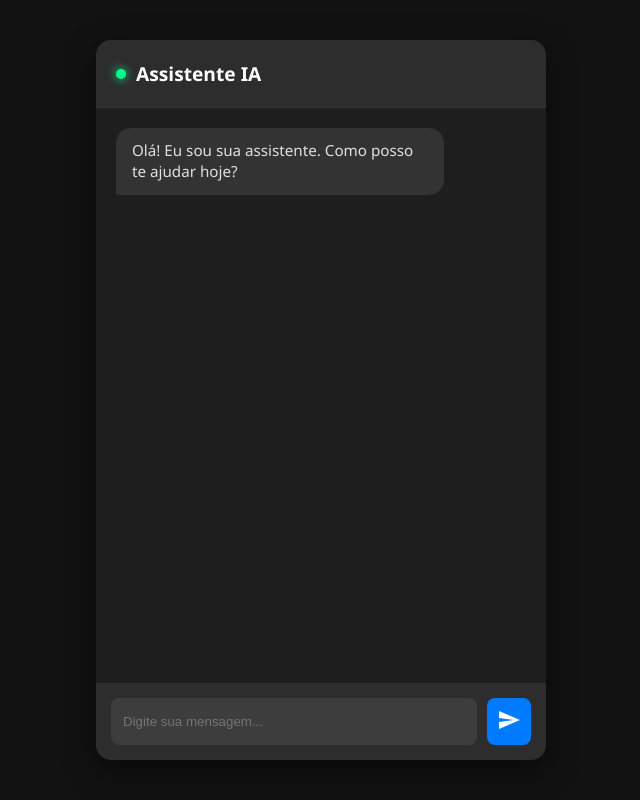
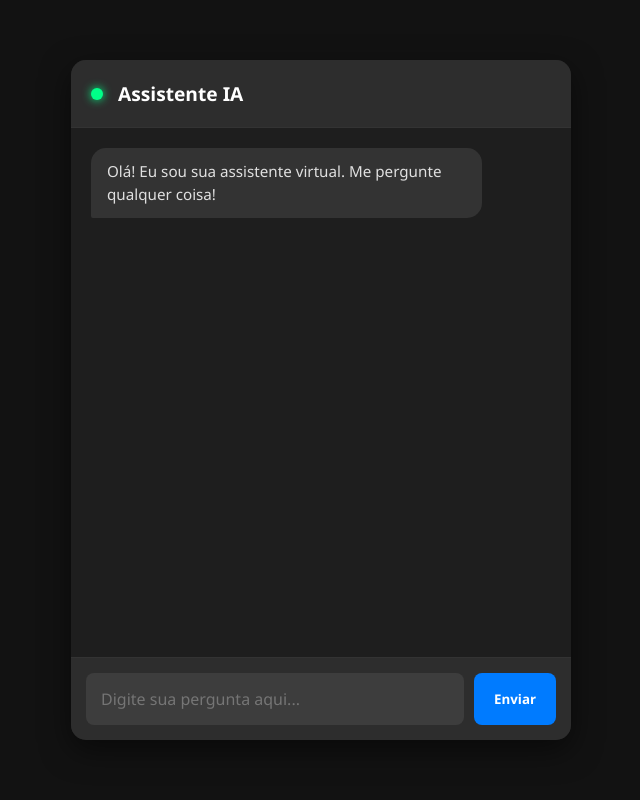
Before and after one commit to Gu3st3rD3v/Simples-Assistente-Virtual-, a Flask app: page / in a window 1280 px wide. Shown: the whole page, without its empty margins (319-959 px from the left). Run offline with Flask 3, Linux system fonts and the light colour scheme.

Commit message:
Update index.html

```diff
--- a/templates/index.html
+++ b/templates/index.html
@@ -3,8 +3,26 @@
 <head>
     <meta charset="UTF-8">
     <meta name="viewport" content="width=device-width, initial-scale=1.0">
-    <title>Minha Assistente Virtual</title>
-    <link rel="stylesheet" href="style.css">
+    <title>Assistente IA</title>
+    <style>
+        /* Tudo aqui é o visual (CSS) */
+        * { box-sizing: border-box; margin: 0; padding: 0; font-family: 'Segoe UI', Tahoma, Geneva, Verdana, sans-serif; }
+        body { background-color: #121212; display: flex; justify-content: center; align-items: center; height: 100vh; color: #fff; }
+        .chat-wrapper { width: 100%; max-width: 500px; height: 85vh; background: #1e1e1e; border-radius: 15px; display: flex; flex-direction: column; overflow: hidden; box-shadow: 0 10px 30px rgba(0,0,0,0.5); }
+        header { background: #2d2d2d; padding: 20px; display: flex; align-items: center; border-bottom: 1px solid #333; }
+        .status-online { width: 12px; height: 12px; background: #00ff88; border-radius: 50%; margin-right: 15px; box-shadow: 0 0 10px #00ff88; }
+        header h1 { font-size: 1.2rem; margin: 0; }
+        #chat-container { flex: 1; padding: 20px; overflow-y: auto; display: flex; flex-direction: column; gap: 15px; }
+        .message { padding: 12px 16px; border-radius: 15px; max-width: 85%; line-height: 1.5; font-size: 0.95rem; word-wrap: break-word; }
+        .user { background: #007bff; color: white; align-self: flex-end; border-bottom-right-radius: 2px; }
+        .bot { background: #333; color: #e0e0e0; align-self: flex-start; border-bottom-left-radius: 2px; }
+        .input-area { padding: 15px; background: #2d2d2d; display: flex; gap: 10px; border-top: 1px solid #333; }
+        input { flex: 1; background: #3d3d3d; border: none; padding: 15px; border-radius: 8px; color: white; outline: none; font-size: 1rem; }
+        button { background: #007bff; color: white; border: none; padding: 0 20px; border-radius: 8px; cursor: pointer; transition: 0.3s; font-weight: bold; }
+        button:hover { background: #0056b3; }
+        #chat-container::-webkit-scrollbar { width: 6px; }
+        #chat-container::-webkit-scrollbar-thumb { background: #555; border-radius: 10px; }
+    </style>
 </head>
 <body>
 
@@ -15,17 +33,62 @@
         </header>
 
         <div id="chat-container">
-            <div class="message bot">Olá! Eu sou sua assistente. Como posso te ajudar hoje?</div>
+            <div class="message bot">Olá! Eu sou sua assistente virtual. Me pergunte qualquer coisa!</div>
         </div>
 
         <div class="input-area">
-            <input type="text" id="user-input" placeholder="Digite sua mensagem...">
-            <button id="send-btn">
-                <svg viewBox="0 0 24 24" width="24" height="24"><path fill="currentColor" d="M2.01 21L23 12 2.01 3 2 10l15 2-15 2z"></path></svg>
-            </button>
+            <input type="text" id="user-input" placeholder="Digite sua pergunta aqui...">
+            <button id="send-btn">Enviar</button>
         </div>
     </div>
 
-    <script src="script.js"></script>
+    <script>
+        // Tudo aqui é a lógica de enviar/receber (JavaScript)
+        const chatContainer = document.getElementById('chat-container');
+        const userInput = document.getElementById('user-input');
+        const sendBtn = document.getElementById('send-btn');
+
+        async function enviarMensagem() {
+            const texto = userInput.value.trim();
+            if (!texto) return;
+
+            // Coloca a mensagem do usuário na tela
+            adicionarMensagem(texto, 'user');
+            userInput.value = '';
+
+            // Cria o balão de "Pensando..."
+            const botMsgDiv = adicionarMensagem("Pensando...", 'bot');
+
+            try {
+                // Envia para o Flask
+                const response = await fetch('/perguntar', {
+                    method: 'POST',
+                    headers: { 'Content-Type': 'application/json' },
+                    body: JSON.stringify({ pergunta: texto })
+                });
+
+                const data = await response.json();
+
+                // Troca o "Pensando..." pela resposta da IA
+                botMsgDiv.innerText = data.resposta;
+            } catch (error) {
+                botMsgDiv.innerText = "Deu erro de conexão com o cérebro da IA.";
+            }
+        }
+
+        function adicionarMensagem(texto, tipo) {
+            const div = document.createElement('div');
+            div.classList.add('message', tipo);
+            div.innerText = texto;
+            chatContainer.appendChild(div);
+            chatContainer.scrollTop = chatContainer.scrollHeight;
+            return div;
+        }
+
+        sendBtn.addEventListener('click', enviarMensagem);
+        userInput.addEventListener('keypress', (e) => {
+            if (e.key === 'Enter') enviarMensagem();
+        });
+    </script>
 </body>
 </html>
```
